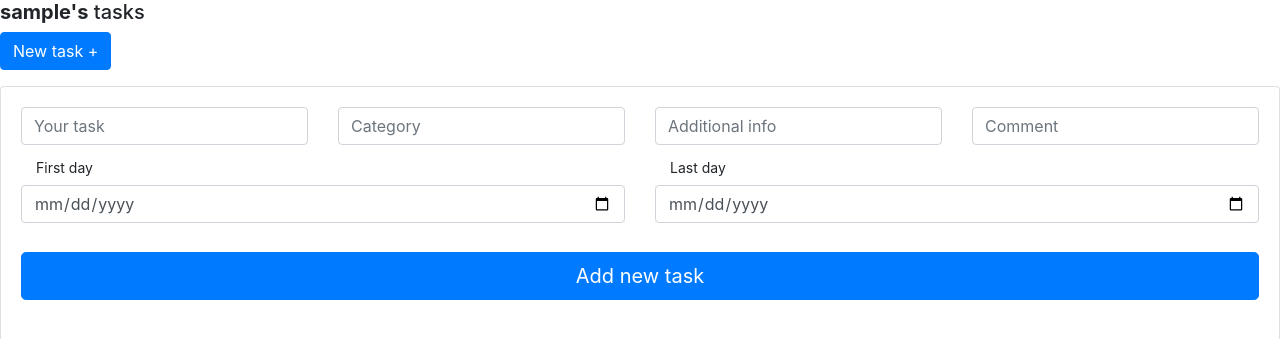
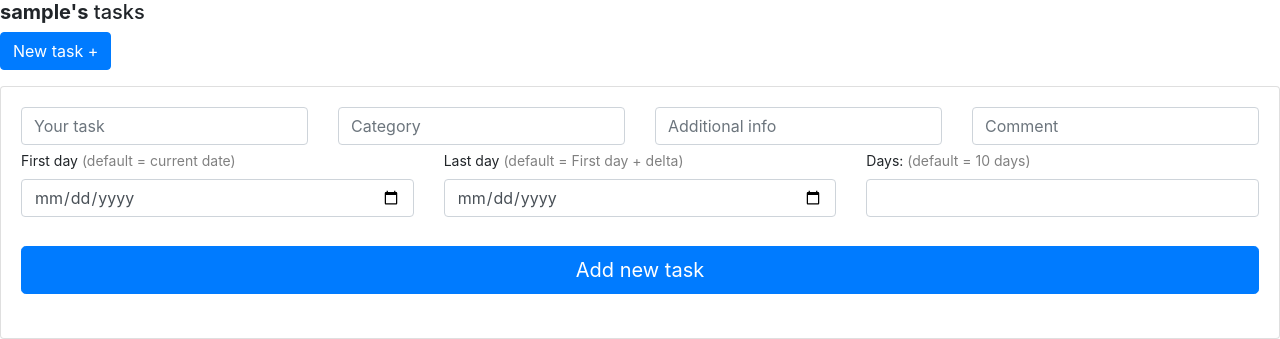
Before and after one commit to OrJaku/check-helper, a Django app: page /tasks_list/ in a window 1280 px wide, after a click on "New task +". Shown: the part 40-379 px from the top of the page. Run offline with Django 3.2, Linux system fonts and the light colour scheme; the visitor is signed in with stand-in values (Sample User, id 1); data that the repository does not hold is empty; some libraries are stand-ins or nearby versions.

Commit message:
Defulte date added (if its empyty) and added delata date to chose numbers of task days

```diff
--- a/tasks/views.py
+++ b/tasks/views.py
@@ -3,6 +3,7 @@ from django.contrib.auth.decorators import login_required
 from django.contrib.auth import authenticate, login, logout
 from .models import Task
 import datetime
+from datetime import timedelta
 
 
 def home(request, *args, **kwargs):
@@ -13,6 +14,8 @@ def home(request, *args, **kwargs):
 @login_required(login_url='/user_login/')
 def tasks_list(request):
     sort = "end_data"
+    current_date = datetime.date.today()
+
     if request.method == "POST":
         if "sort" in request.POST:
             sort = request.POST.get("sort")
@@ -23,14 +26,34 @@ def tasks_list(request):
                 pass
             else:
                 sort = "" + sort
-
         else:
             name = request.POST.get("name")
             category = request.POST.get("category")
             info = request.POST.get("info")
+            if name == "":
+                name = 'Empty'
             description = request.POST.get("description")
             start_data = request.POST.get("start_data")
+            if start_data == "":
+                start_data = current_date
+            else:
+                pass
+            try:
+                delta = int(request.POST.get("delta"))
+            except ValueError:
+                delta = ""
+
+            if delta == "":
+                delta = 10
+            else:
+                pass
+
             end_data = request.POST.get("end_data")
+            if end_data == "":
+                end_data = current_date + timedelta(delta)
+            else:
+                pass
+
             new_task = Task.objects.create(
                                         name=name,
                                         category=category,
@@ -45,7 +68,6 @@ def tasks_list(request):
 
     tasks_user = Task.objects.all().filter(user=request.user).order_by(sort)
     tasks_user_archive = Task.objects.all().filter(user=request.user).order_by(sort)
-    current_date = datetime.date.today()
     date_difference = []
 
     def zipping(lists):
--- a/templates/add_task.html
+++ b/templates/add_task.html
@@ -16,13 +16,16 @@
       </div>
           <div class="row col-form-label-sm">
           <div class="col">
-
-            <label for="start" class="col-sm-2 col-form-label ">First day</label>
+              <label  >First day <font color="gray">(default = current date)</font></label>
                     <input type="date" class="form-control" id="start" name="start_data">
           </div>
           <div class="col">
-            <label for="end" class="col-sm-2 col-form-label ">Last day</label>
+            <label for="end">Last day <font color="gray">(default = First day + delta)</font></label>
                     <input type="date" class="form-control" id="end" name="end_data">
+          </div>
+                   <div class="col">
+            <label for="delta">Days: <font color="gray">(default = 10 days)</font></label>
+                    <input type="text" class="form-control" id="delta" name="delta">
           </div>
           </div>
     <br>
```
Also changed, not shown: templates/tasks_list_archive.html (deleted, +0 -29 lines).
